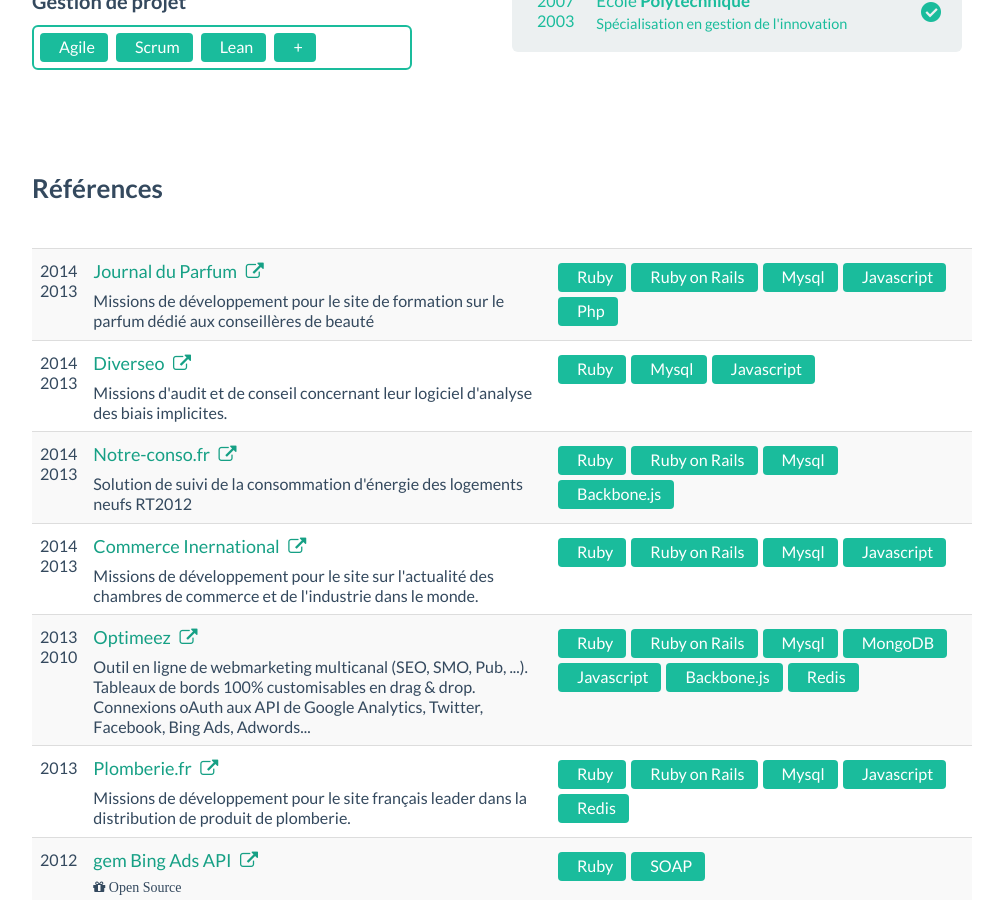
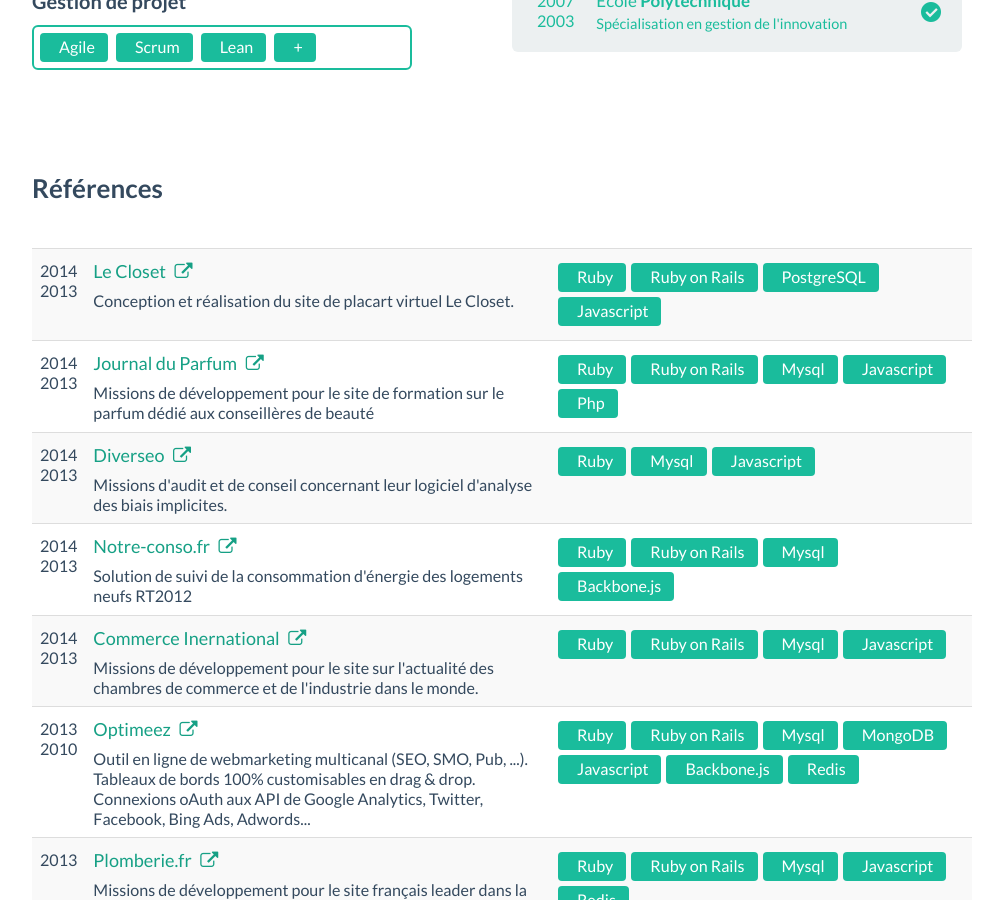
Before and after one commit to arambert/arambert.github.io, a Jekyll site: the page built from index.html, in a window 1280 px wide and 900 px high, scrolled down 1542 px. Shown: the whole window, without its empty margins (138-1141 px from the left). Built offline with Jekyll 4.4.1, drawn with Linux system fonts in a browser that asks for light colours.

Commit message:
[ref] add lecloset.fr

```diff
--- a/_includes/references.html
+++ b/_includes/references.html
@@ -4,6 +4,14 @@
   <div class="span12">
     <table class="table table-striped table-hover">
       <tbody>
+      <tr>
+        <td>2014<br/>2013</td>
+        <td>
+          <h4><a href='https://www.lecloset.fr/'>Le Closet <i class='icon-external-link'></i></a></h4>
+          Conception et réalisation du site de placart virtuel Le Closet.
+        </td>
+        <td><div class='tagsinput'><span class='tag'>Ruby</span><span class='tag'>Ruby on Rails</span><span class='tag'>PostgreSQL</span><span class='tag'>Javascript</span></div></td>
+      </tr>
       <tr>
         <td>2014<br/>2013</td>
         <td>
```
